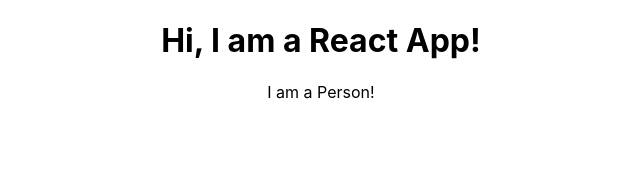
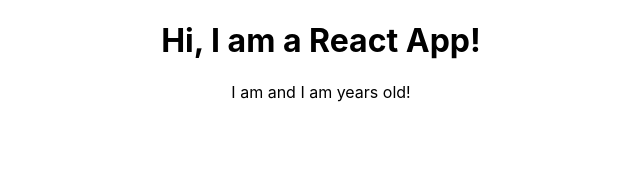
Before and after one commit to afnikitina/react-complete, a React (Create React App) app: page / in a window 1280 px wide. Shown: the top 172 px of the page, without its empty margins (319-959 px from the left). Built offline with nearby package versions, Linux system fonts and the light colour scheme.

Commit message:
Modified Person.js

```diff
--- a/src/Person/Person.js
+++ b/src/Person/Person.js
@@ -1,8 +1,11 @@
 import React from 'react';
 
-const person = () => {
+const person = (props) => {
     return (
-        <p>I am a Person!</p>
+        <div>
+            <p>I am {props.name} and I am {props.age} years old!</p>
+            <p>{props.children}</p>
+        </div>
     );
 };
 
```
